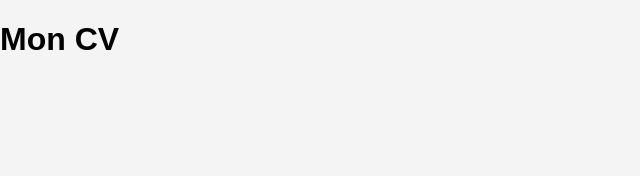
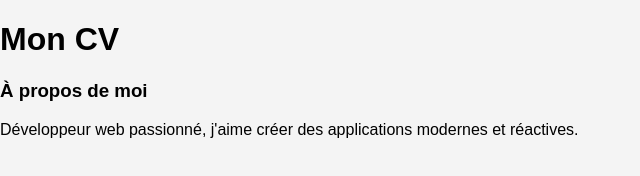
Before and after one commit to aurelsan1945/mon-cv, a plain HTML site: page index.html in a window 1280 px wide. Shown: the whole page, without its empty margins (0-640 px from the left). Drawn offline with Linux system fonts and the light colour scheme.

Commit message:
mise en place de la section description

```diff
--- a/index.html
+++ b/index.html
@@ -8,5 +8,9 @@
 </head>
 <body>
     <h1>Mon CV</h1>
+    <section id="description">
+        <h3>À propos de moi</h3>
+        <p>Développeur web passionné, j'aime créer des applications modernes et réactives.</p>
+    </section>
 </body>
 </html>
```
